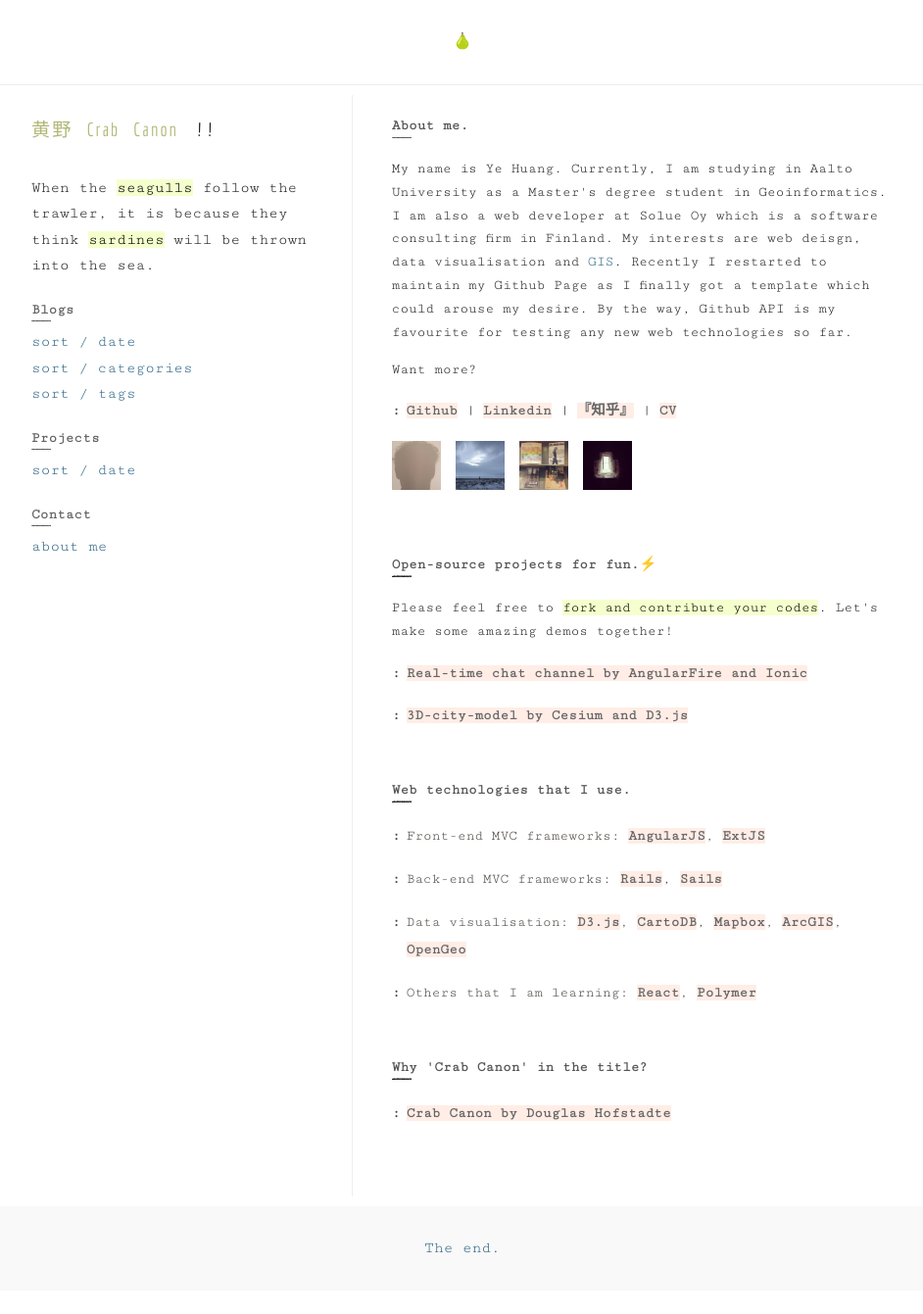
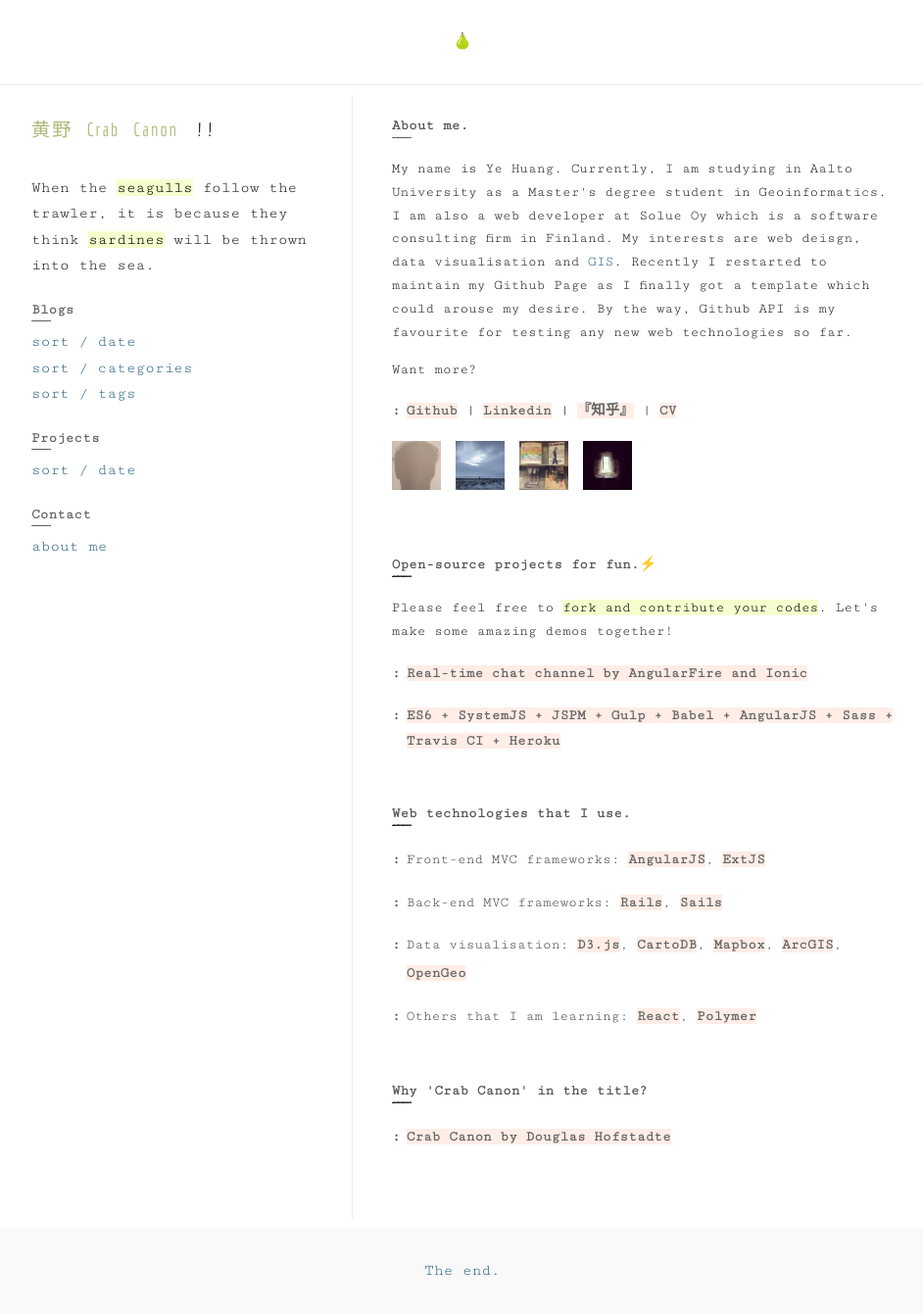
Before and after one commit to crabcanon/crabcanon.github.com, a Jekyll site: the page built from about/index.md, in a window 1280 px wide. Shown: the whole page at 98% size, without its empty margins (168-1110 px from the left). Built offline with Jekyll 4.4.1, drawn with Linux system fonts in a browser that asks for light colours; emoji names are drawn with the system emoji font; before the commit the page ends 1317 px from its top, so only the background shows below that.

Commit message:
Update open-source projects

```diff
--- a/about/index.md
+++ b/about/index.md
@@ -27,7 +27,7 @@ layout: post
   <p class="about-p">Please feel free to <mark>fork and contribute your codes</mark>. Let's make some amazing demos together!</p>
   <ul class="list">
     <li><a href="https://github.com/crabcanon/AngularFire-Chat">Real-time chat channel by AngularFire and Ionic</a></li>
-    <li><a href="https://github.com/crabcanon/3d-city-model">3D-city-model by Cesium and D3.js</a>
+    <li><a href="https://github.com/crabcanon/kiosked-assignment">ES6 + SystemJS + JSPM + Gulp + Babel + AngularJS + Sass + Travis CI + Heroku</a>
     </li>
   </ul>
 </div>
```
